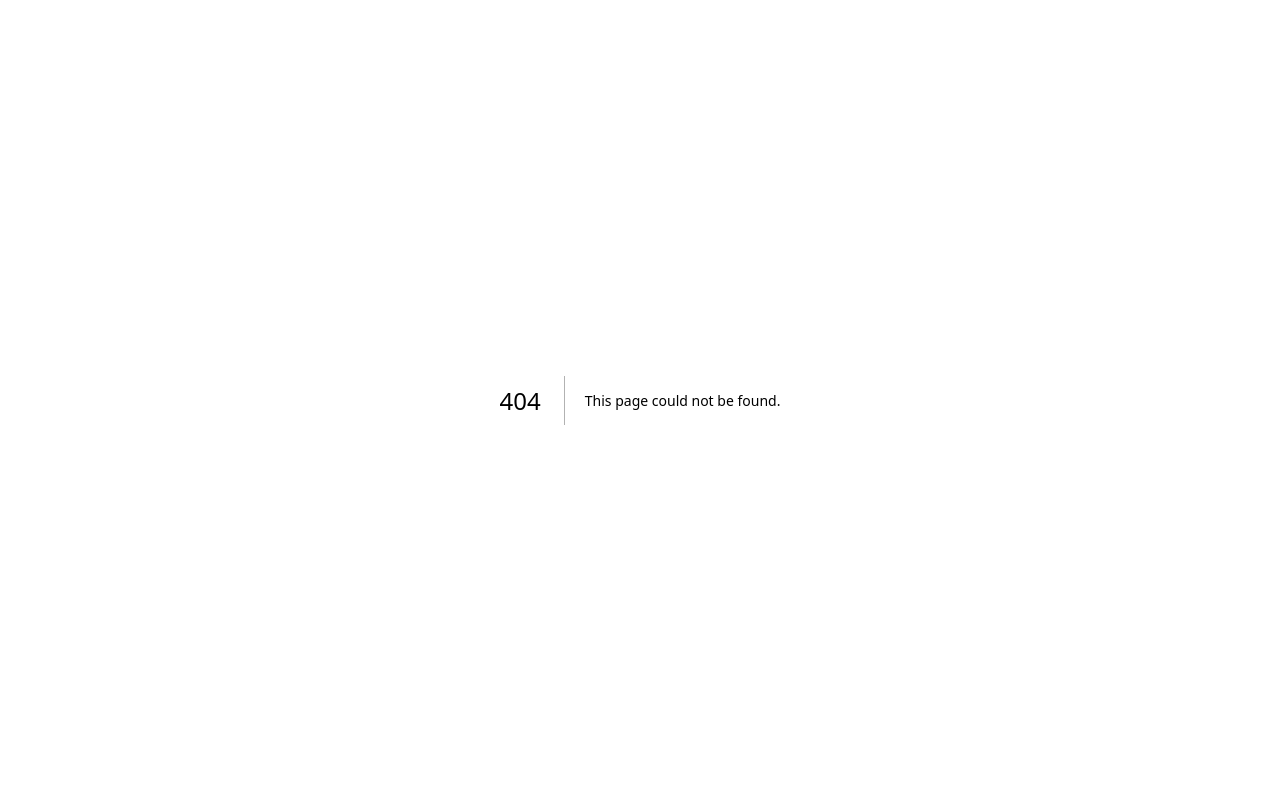
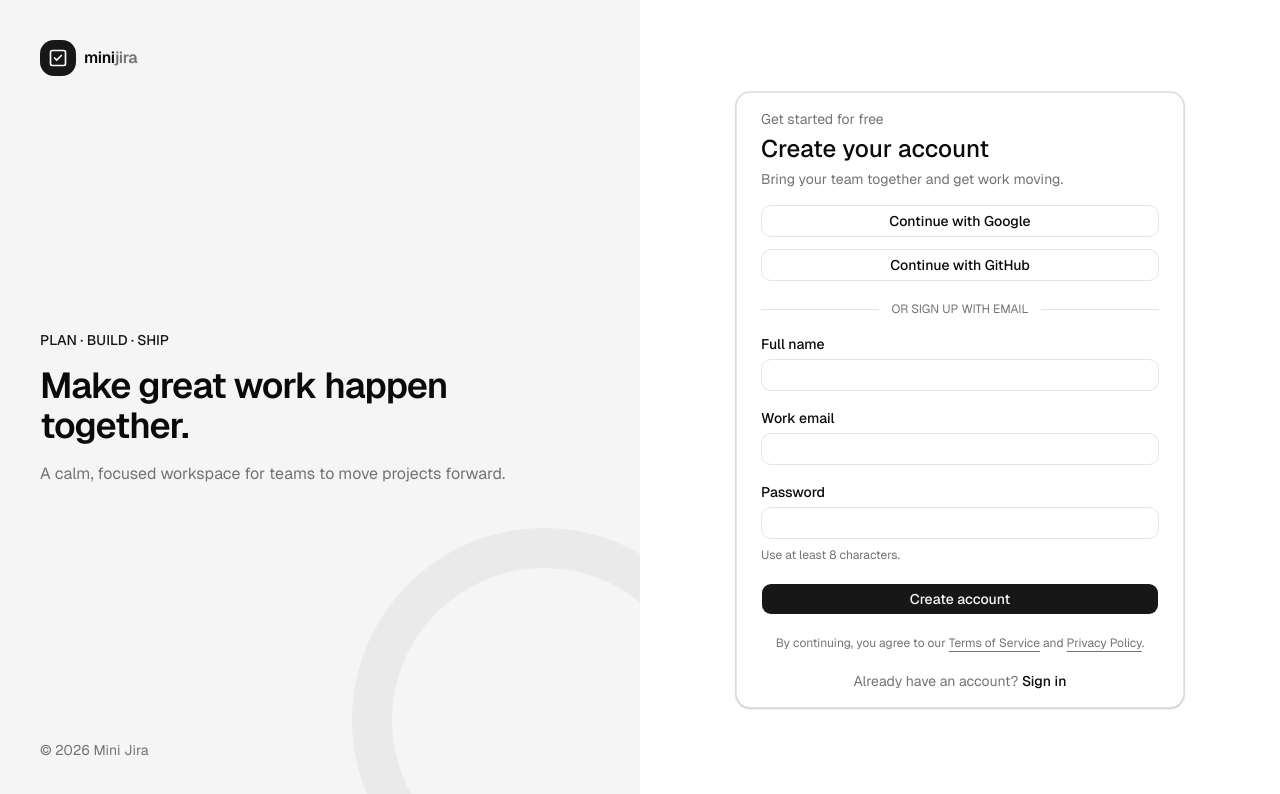
Before and after one commit to mohammad-yg/mini-jira, a Next.js app: page /auth/sign-up in a window 1280 px wide. Before the commit this address had no page. Shown: the top 794 px of the page. Built offline with nearby package versions, Linux system fonts and the light colour scheme; no server answers.

Commit message:
refactor(auth): centralize sign-in and sign-up routes

```diff
--- a/src/app/auth/login/page.tsx
+++ b/src/app/auth/sign-in/page.tsx
@@ -1,5 +1,5 @@
 import { AuthLogin } from "@/auth/containers/AuthLogin"
 
-export default function LoginPage() {
+export default function SignInPage() {
     return <AuthLogin />
 }
--- a/src/app/auth/register/page.tsx
+++ b/src/app/auth/sign-up/page.tsx
@@ -1,5 +1,5 @@
 import { AuthRegister } from "@/auth/containers/AuthRegister"
 
-export default function RegisterPage() {
+export default function SignUpPage() {
     return <AuthRegister />
 }
--- a/src/auth/components/AuthLoginForm.tsx
+++ b/src/auth/components/AuthLoginForm.tsx
@@ -2,6 +2,7 @@ import type { ComponentProps, SubmitEventHandler } from "react"
 import { Button } from "@/components/ui/actions/Button"
 import { Card, CardContent, CardDescription, CardHeader, CardTitle } from "@/components/ui/data-display/Card"
 import { Checkbox } from "@/components/ui/forms/Checkbox"
+import paths from "@/lib/paths"
 import { AuthField } from "./AuthField"
 import { AuthSocialButton } from "./AuthSocialButton"
 
@@ -33,7 +34,7 @@ export function AuthLoginForm({ onSubmit, emailInputProps, passwordInputProps, e
                     <label className="flex items-center gap-2 text-sm text-muted-foreground"><Checkbox defaultChecked />Remember me for 30 days</label>
                     {errors.form ? <p role="alert" className="text-sm text-destructive">{errors.form}</p> : null}
                     <Button type="submit" className="w-full" disabled={isSubmitting}>{isSubmitting ? "Signing in…" : "Sign in"}</Button>
-                    <p className="text-center text-sm text-muted-foreground">New to Mini Jira? <a className="font-medium text-foreground underline-offset-4 hover:underline" href="/auth/register">Create an account</a></p>
+                    <p className="text-center text-sm text-muted-foreground">New to Mini Jira? <a className="font-medium text-foreground underline-offset-4 hover:underline" href={paths.auth.signUp}>Create an account</a></p>
                 </form>
             </CardContent>
         </Card>
--- a/src/auth/components/AuthRegisterForm.tsx
+++ b/src/auth/components/AuthRegisterForm.tsx
@@ -1,39 +1,107 @@
-import type { ComponentProps, SubmitEventHandler } from "react"
-import { Button } from "@/components/ui/actions/Button"
-import { Card, CardContent, CardDescription, CardHeader, CardTitle } from "@/components/ui/data-display/Card"
-import { AuthField } from "./AuthField"
-import { AuthSocialButton } from "./AuthSocialButton"
+import type { ComponentProps, SubmitEventHandler } from "react";
+import { Button } from "@/components/ui/actions/Button";
+import {
+  Card,
+  CardContent,
+  CardDescription,
+  CardHeader,
+  CardTitle,
+} from "@/components/ui/data-display/Card";
+import { AuthField } from "./AuthField";
+import { AuthSocialButton } from "./AuthSocialButton";
+import paths from "@/lib/paths";
 
 type Props = {
-    onSubmit: SubmitEventHandler<HTMLFormElement>
-    nameInputProps: ComponentProps<"input">
-    emailInputProps: ComponentProps<"input">
-    passwordInputProps: ComponentProps<"input">
-    errors: { name?: string; email?: string; password?: string; form?: string }
-    isSubmitting: boolean
-}
+  onSubmit: SubmitEventHandler<HTMLFormElement>;
+  nameInputProps: ComponentProps<"input">;
+  emailInputProps: ComponentProps<"input">;
+  passwordInputProps: ComponentProps<"input">;
+  errors: { name?: string; email?: string; password?: string; form?: string };
+  isSubmitting: boolean;
+};
 
-export function AuthRegisterForm({ onSubmit, nameInputProps, emailInputProps, passwordInputProps, errors, isSubmitting }: Props) {
+export function AuthRegisterForm({
+  onSubmit,
+  nameInputProps,
+  emailInputProps,
+  passwordInputProps,
+  errors,
+  isSubmitting,
+}: Props) {
   return (
     <Card className="border-0 shadow-none sm:border sm:shadow-sm">
       <CardHeader className="px-0 sm:px-6">
         <p className="text-sm text-muted-foreground">Get started for free</p>
         <CardTitle className="text-2xl">Create your account</CardTitle>
-                <CardDescription>Bring your team together and get work moving.</CardDescription>
+        <CardDescription>
+          Bring your team together and get work moving.
+        </CardDescription>
       </CardHeader>
       <CardContent className="grid gap-5 px-0 sm:px-6">
         <form onSubmit={onSubmit} className="grid gap-5" noValidate>
-                    <div className="grid gap-3"><AuthSocialButton provider="Google" /><AuthSocialButton provider="GitHub" /></div>
-                    <div className="flex items-center gap-3 text-xs text-muted-foreground"><span className="h-px flex-1 bg-border" />OR SIGN UP WITH EMAIL<span className="h-px flex-1 bg-border" /></div>
-                    <AuthField id="name" label="Full name" autoComplete="name" inputProps={nameInputProps} error={errors.name} />
-                    <AuthField id="email" label="Work email" type="email" autoComplete="email" inputProps={emailInputProps} error={errors.email} />
-                    <AuthField id="password" label="Password" type="password" autoComplete="new-password" inputProps={passwordInputProps} error={errors.password} hint="Use at least 8 characters." />
-                    {errors.form ? <p role="alert" className="text-sm text-destructive">{errors.form}</p> : null}
-                    <Button type="submit" className="w-full" disabled={isSubmitting}>{isSubmitting ? "Creating account…" : "Create account"}</Button>
-                    <p className="text-center text-xs text-muted-foreground">By continuing, you agree to our <a href="#terms" className="underline underline-offset-4">Terms of Service</a> and <a href="#privacy" className="underline underline-offset-4">Privacy Policy</a>.</p>
-                    <p className="text-center text-sm text-muted-foreground">Already have an account? <a className="font-medium text-foreground underline-offset-4 hover:underline" href="/auth/login">Sign in</a></p>
+          <div className="grid gap-3">
+            <AuthSocialButton provider="Google" />
+            <AuthSocialButton provider="GitHub" />
+          </div>
+          <div className="flex items-center gap-3 text-xs text-muted-foreground">
+            <span className="h-px flex-1 bg-border" />
+            OR SIGN UP WITH EMAIL
+            <span className="h-px flex-1 bg-border" />
+          </div>
+          <AuthField
+            id="name"
+            label="Full name"
+            autoComplete="name"
+            inputProps={nameInputProps}
+            error={errors.name}
+          />
+          <AuthField
+            id="email"
+            label="Work email"
+            type="email"
+            autoComplete="email"
+            inputProps={emailInputProps}
+            error={errors.email}
+          />
+          <AuthField
+            id="password"
+            label="Password"
+            type="password"
+            autoComplete="new-password"
+            inputProps={passwordInputProps}
+            error={errors.password}
+            hint="Use at least 8 characters."
+          />
+          {errors.form ? (
+            <p role="alert" className="text-sm text-destructive">
+              {errors.form}
+            </p>
+          ) : null}
+          <Button type="submit" className="w-full" disabled={isSubmitting}>
+            {isSubmitting ? "Creating account…" : "Create account"}
+          </Button>
+          <p className="text-center text-xs text-muted-foreground">
+            By continuing, you agree to our{" "}
+            <a href="#terms" className="underline underline-offset-4">
+              Terms of Service
+            </a>{" "}
+            and{" "}
+            <a href="#privacy" className="underline underline-offset-4">
+              Privacy Policy
+            </a>
+            .
+          </p>
+          <p className="text-center text-sm text-muted-foreground">
+            Already have an account?{" "}
+            <a
+              className="font-medium text-foreground underline-offset-4 hover:underline"
+              href={paths.auth.signIn}
+            >
+              Sign in
+            </a>
+          </p>
         </form>
       </CardContent>
     </Card>
-    )
+  );
 }
--- /dev/null
+++ b/src/lib/paths.ts
@@ -0,0 +1,8 @@
+export const paths = {
+    auth: {
+        signIn: '/auth/sign-in',
+        signUp: '/auth/sign-up'
+    }
+}
+
+export default paths;
--- a/src/proxy.ts
+++ b/src/proxy.ts
@@ -1,5 +1,6 @@
 import { auth } from "@/auth"
 import { NextResponse } from "next/server"
+import paths from "./lib/paths"
 
 export default auth((request) => {
     const pathname = request.nextUrl.pathname
@@ -9,7 +10,7 @@ export default auth((request) => {
         return NextResponse.next()
     }
 
-    return NextResponse.redirect(new URL("/auth/login", request.url))
+    return NextResponse.redirect(new URL(paths.auth.signIn, request.url))
 })
 
 export const config = {
```
Lines whose indentation alone changed are shown as unchanged.
